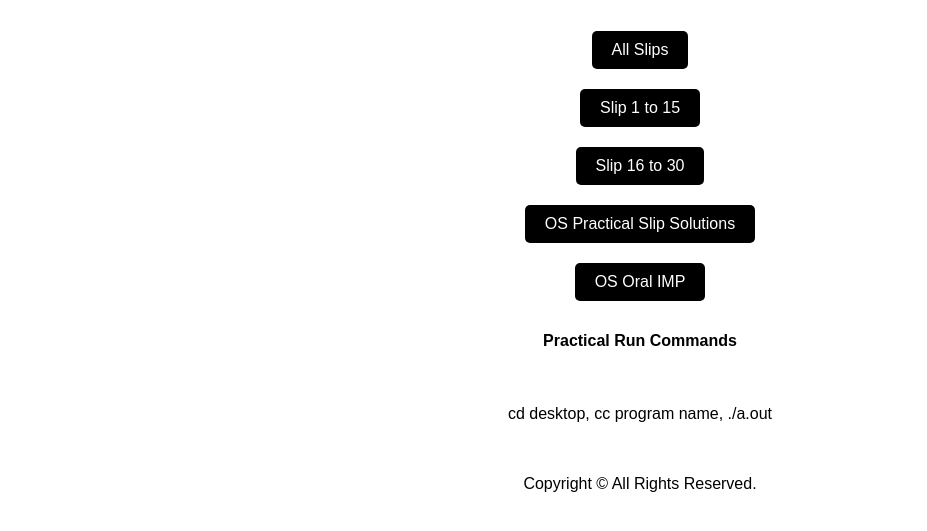
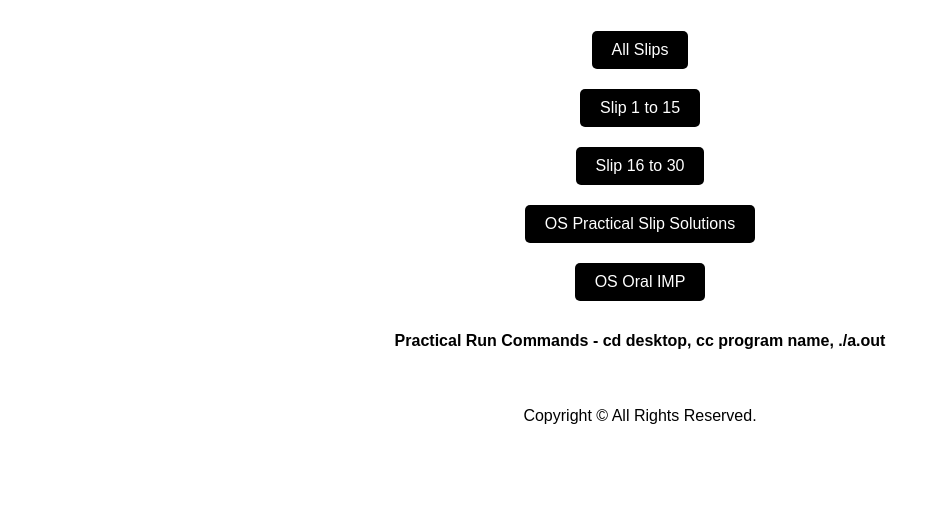
Before and after one commit to pratikjadhav185/practicalslips, a plain HTML site: page index.html in a window 1280 px wide. Shown: the part 99-630 px from the top of the page, without its empty margins (0-927 px from the left). Drawn offline with Linux system fonts and the light colour scheme.

Commit message:
Update index.html

```diff
--- a/index.html
+++ b/index.html
@@ -39,8 +39,7 @@
           OS Oral IMP
           </button>
 
-          <h4> Practical Run Commands</h4> <br>
-        <p> cd desktop, cc program name, ./a.out</p>
+          <h4> Practical Run Commands - cd desktop, cc program name, ./a.out</h4>
 
 
 
```
